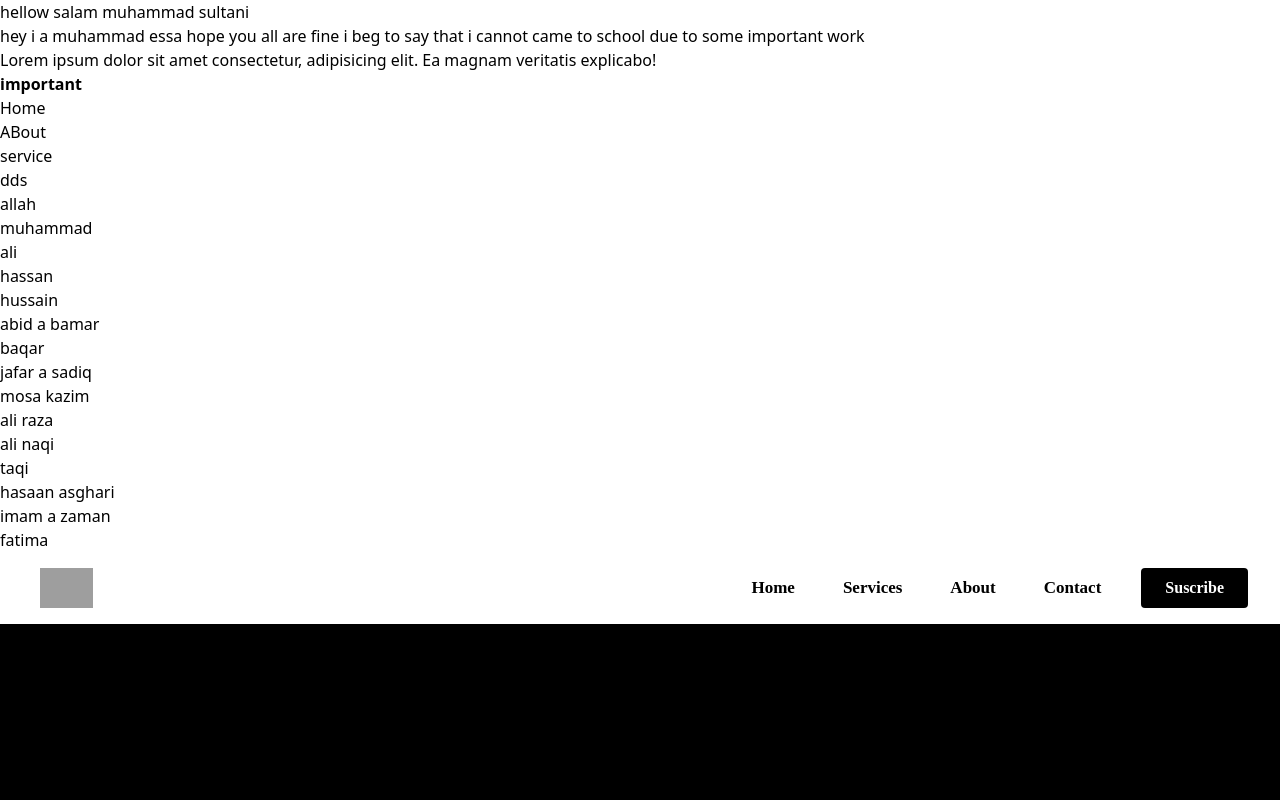
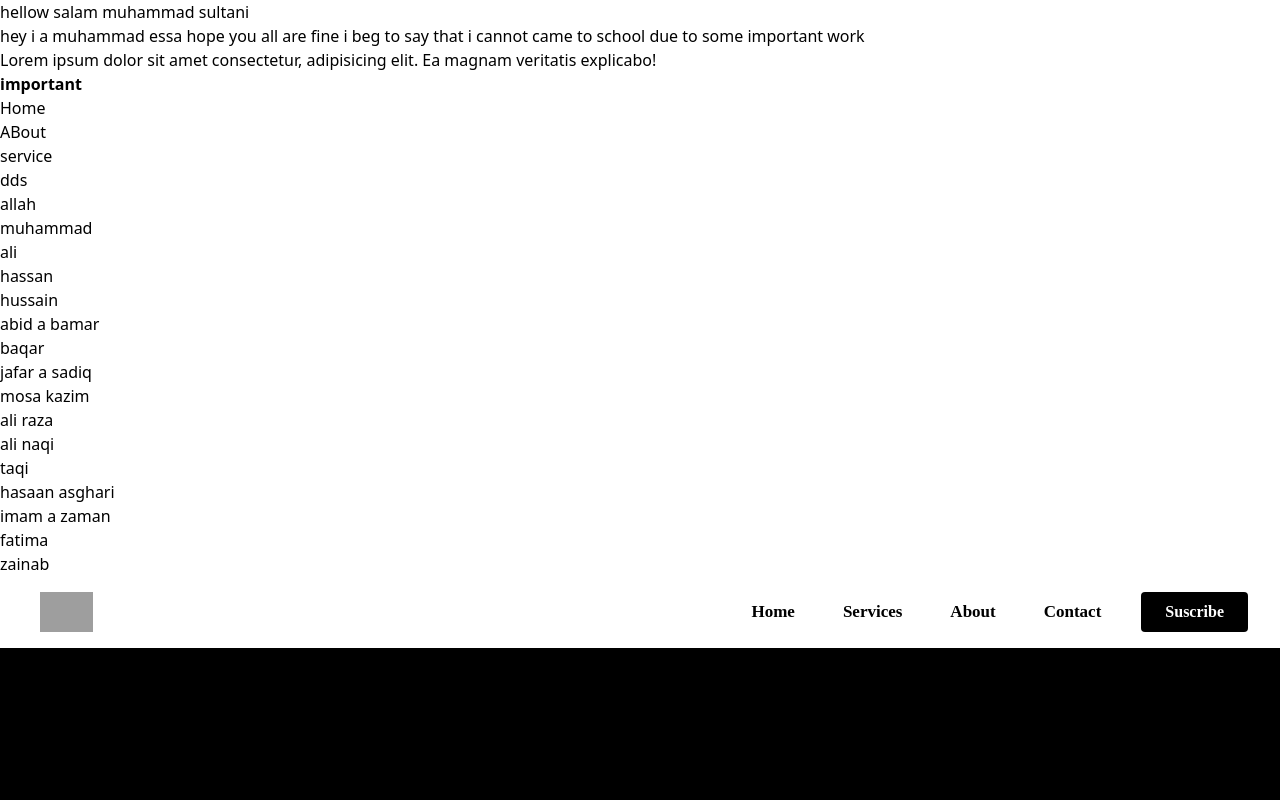
Before and after one commit to MuhammadEssa-514/Random-React-Pratice, a React (Create React App) app: page / in a window 1280 px wide. Shown: the top 800 px of the page. Built offline with nearby package versions, Linux system fonts and the light colour scheme; grey boxes are pictures that could not be loaded.

Commit message:
add menu 16

```diff
--- a/src/App.js
+++ b/src/App.js
@@ -31,6 +31,7 @@ function App() {
     <li>hasaan asghari</li>
     <li>imam a zaman </li>
     <li>fatima</li>
+    <li>zainab</li>
   </ol>
 
 
```
